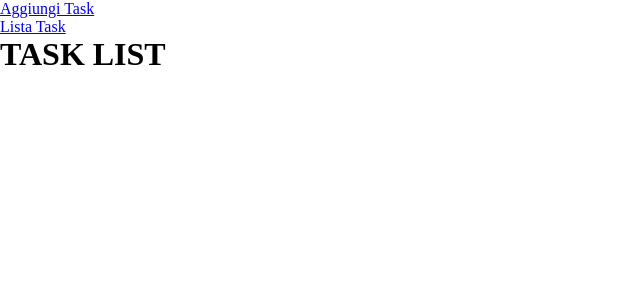
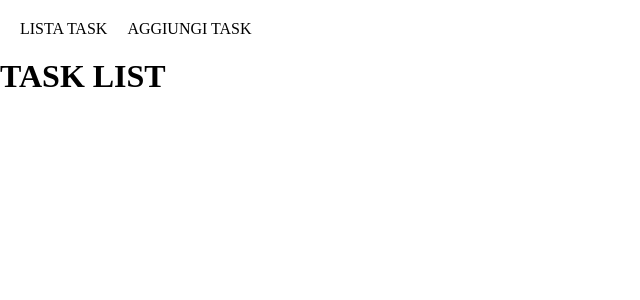
Before and after one commit to Matteo-Ciardi/ex-react-task-manager, a React (Vite) app: page / in a window 1280 px wide. Shown: the top 300 px of the page, without its empty margins (0-640 px from the left). Built offline with nearby package versions, Linux system fonts and the light colour scheme.

Commit message:
CSS minimo navbar

```diff
--- a/src/components/navbar/NavBar.jsx
+++ b/src/components/navbar/NavBar.jsx
@@ -4,12 +4,12 @@ import './navbar.css'
 export default function NavBar() {
     return (
         <nav>
-            <ul>
+            <ul className='navlist'>
                 <li>
-                    <NavLink to="aggiungi-task">Aggiungi Task</NavLink>
+                    <NavLink to="lista-task" className='navitem'>LISTA TASK</NavLink>
                 </li>
                 <li>
-                    <NavLink to="lista-task">Lista Task</NavLink>
+                    <NavLink to="aggiungi-task" className='navitem'>AGGIUNGI TASK</NavLink>
                 </li>
             </ul>
         </nav>
--- a/src/components/navbar/navbar.css
+++ b/src/components/navbar/navbar.css
@@ -0,0 +1,8 @@
+.navlist {
+    display: flex;
+    padding: 20px;
+}
+
+.navitem {
+    margin-right: 20px;
+}
--- a/src/index.css
+++ b/src/index.css
@@ -3,3 +3,13 @@
   padding: 0;
   box-sizing: border-box;
 }
+
+ul,
+ol {
+  list-style-type: none;
+}
+
+a {
+  color: inherit;
+  text-decoration: none;
+}
```
